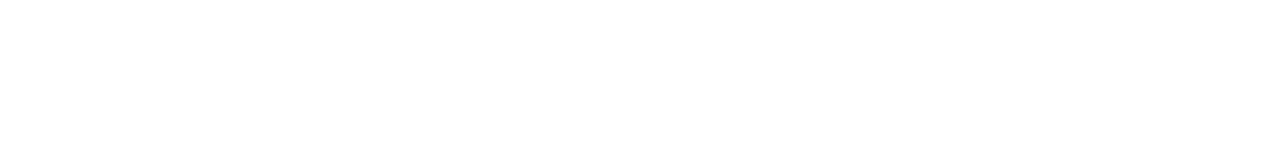
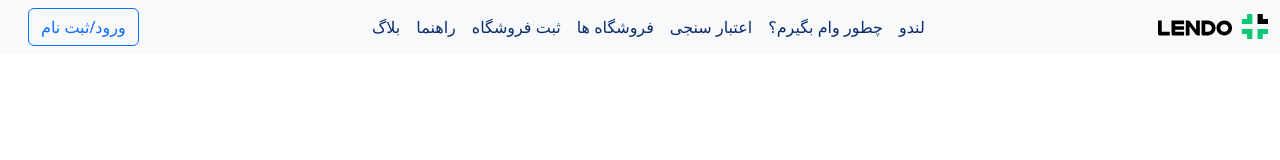
Before and after one commit to Amir-ZoghiPeyman/lendo-landing-page, a website built with Vite: page index.html in a window 1280 px wide. Built offline with nearby package versions, Linux system fonts and the light colour scheme.

Commit message:
navbar added

```diff
--- a/index.html
+++ b/index.html
@@ -6,8 +6,21 @@
     <meta name="viewport" content="width=device-width, initial-scale=1.0" />
     <title>لندو: دریافت وام, بدون چک و ضامن | لندو</title>
     <script type="module" src="/src/main.js" defer></script>
+    <link
+      href="https://cdn.jsdelivr.net/npm/bootstrap@5.3.8/dist/css/bootstrap.min.css"
+      rel="stylesheet"
+      integrity="sha384-sRIl4kxILFvY47J16cr9ZwB07vP4J8+LH7qKQnuqkuIAvNWLzeN8tE5YBujZqJLB"
+      crossorigin="anonymous"
+    />
+    <link rel="stylesheet" href="./src/styles/custom.css" />
   </head>
-  <body>
+  <body dir="rtl">
     <div id="app"></div>
   </body>
+
+  <script
+    src="https://cdn.jsdelivr.net/npm/bootstrap@5.3.8/dist/js/bootstrap.bundle.min.js"
+    integrity="sha384-FKyoEForCGlyvwx9Hj09JcYn3nv7wiPVlz7YYwJrWVcXK/BmnVDxM+D2scQbITxI"
+    crossorigin="anonymous"
+  ></script>
 </html>
--- a/package.json
+++ b/package.json
@@ -13,6 +13,7 @@
   },
   "dependencies": {
     "bootstrap": "^5.3.8",
+    "sass": "^1.94.0",
     "swiper": "^12.0.3"
   }
 }
--- a/src/components/navbar.js
+++ b/src/components/navbar.js
@@ -0,0 +1,158 @@
+export function renderHeader() {
+  const header = `
+    <nav class="navbar bg-body-tertiary fixed-top">
+      <div class="container-fluid">
+        <div class="d-flex align-items-center justify-content-between w-100">
+          <!-- Logo -->
+          <div class="d-flex align-items-center">
+            <svg
+              class="MuiSvgIcon-root MuiSvgIcon-fontSizeMedium Logo lendo-css-vubbuv"
+              focusable="false"
+              aria-hidden="true"
+              viewBox="0 0 110 26"
+              width="110"
+              height="26"
+            >
+              <path
+                fill-rule="evenodd"
+                clip-rule="evenodd"
+                d="M104.784 5.00693V0H99.5679V10.014H110V5.00693H104.784Z"
+                fill="inherit"
+              ></path>
+              <path
+                fill-rule="evenodd"
+                clip-rule="evenodd"
+                d="M83.9189 15.0205V20.0274H89.1351V25.0342H94.3512V15.0205H83.9189Z"
+                fill="#0AC974"
+              ></path>
+              <path
+                fill-rule="evenodd"
+                clip-rule="evenodd"
+                d="M99.5684 15.0205V25.0342H104.784V20.0274H110V15.0205H99.5684Z"
+                fill="#0AC974"
+              ></path>
+              <path
+                fill-rule="evenodd"
+                clip-rule="evenodd"
+                d="M89.1356 5.00693H83.9194V10.014H94.3518V0H89.1356V5.00693Z"
+                fill="#0AC974"
+              ></path>
+              <path
+                fill-rule="evenodd"
+                clip-rule="evenodd"
+                d="M3.73169 6.56445H0V19.66C0 20.6342 0.82572 21.4239 1.84426 21.4239H11.8028V17.8546H3.73169V6.56445Z"
+                fill="inherit"
+              ></path>
+              <path
+                fill-rule="evenodd"
+                clip-rule="evenodd"
+                d="M38.1001 15.8337L32.088 7.61797C31.6047 6.95769 30.8152 6.56445 29.9727 6.56445H27.7725V21.424H31.504V12.1548L37.5163 20.3705C37.9995 21.0308 38.7891 21.424 39.6315 21.424H41.8318V6.56445H38.1001V15.8337Z"
+                fill="inherit"
+              ></path>
+              <path
+                fill-rule="evenodd"
+                clip-rule="evenodd"
+                d="M13.4951 19.6598C13.4951 20.6341 14.3208 21.4239 15.3394 21.4239H26.0792V17.8546H17.2268V15.7787H26.0792V12.2096H17.2268V10.1339H26.0792V6.56445H13.4951V19.6598Z"
+                fill="inherit"
+              ></path>
+              <path
+                fill-rule="evenodd"
+                clip-rule="evenodd"
+                d="M49.8163 17.8546H47.2557V10.1339H49.8163C52.0416 10.1339 53.8521 11.8657 53.8521 13.9942C53.8521 16.1228 52.0416 17.8546 49.8163 17.8546ZM49.6509 6.56445H43.5244V19.6598C43.5244 20.6341 44.3499 21.424 45.3685 21.424H49.8163C54.1772 21.424 57.7108 17.968 57.5802 13.769C57.4545 9.72809 53.8774 6.56445 49.6509 6.56445Z"
+                fill="inherit"
+              ></path>
+              <path
+                fill-rule="evenodd"
+                clip-rule="evenodd"
+                d="M66.3066 17.8546C64.0812 17.8546 62.2708 16.1228 62.2708 13.9942C62.2708 11.8657 64.0812 10.1339 66.3066 10.1339C68.5319 10.1339 70.3424 11.8657 70.3424 13.9942C70.3424 16.1228 68.5319 17.8546 66.3066 17.8546ZM66.3066 6.56445C62.0238 6.56445 58.5391 9.89752 58.5391 13.9942C58.5391 18.0908 62.0238 21.424 66.3066 21.424C70.5894 21.424 74.0738 18.0908 74.0738 13.9942C74.0738 9.89752 70.5894 6.56445 66.3066 6.56445Z"
+                fill="inherit"
+              ></path>
+            </svg>
+          </div>
+
+          <!-- Navbar links for desktop -->
+          <div class="d-none d-lg-flex gap-3">
+            <a href="" class="text-brand text-decoration-none">لندو</a>
+            <a href="" class="text-brand text-decoration-none"
+              >چطور وام بگیرم؟</a
+            >
+            <a href="" class="text-brand text-decoration-none">اعتبار سنجی</a>
+            <a href="" class="text-brand text-decoration-none">فروشگاه ها</a>
+            <a href="" class="text-brand text-decoration-none">ثبت فروشگاه</a>
+            <a href="" class="text-brand text-decoration-none">راهنما</a>
+            <a href="" class="text-brand text-decoration-none">بلاگ</a>
+          </div>
+
+          <!-- Offcanvas toggle button for mobile -->
+          <button
+            class="navbar-toggler d-lg-none"
+            type="button"
+            data-bs-toggle="offcanvas"
+            data-bs-target="#offcanvasNavbar"
+            aria-controls="offcanvasNavbar"
+            aria-label="Toggle navigation"
+          >
+            <span class="navbar-toggler-icon"></span>
+          </button>
+
+          <!-- Login/Register button -->
+          <button type="button" class="btn btn-outline-primary ms-3">
+            ورود/ثبت نام
+          </button>
+        </div>
+
+        <!-- Offcanvas for mobile -->
+        <div
+          class="offcanvas offcanvas-end"
+          tabindex="-1"
+          id="offcanvasNavbar"
+          aria-labelledby="offcanvasNavbarLabel"
+        >
+          <div class="offcanvas-header">
+            <button
+              type="button"
+              class="btn-close"
+              data-bs-dismiss="offcanvas"
+              aria-label="Close"
+            ></button>
+          </div>
+          <div class="offcanvas-body">
+            <ul class="navbar-nav justify-content-end flex-grow-1 pe-3">
+              <li class="nav-item">
+                <a href="" class="text-brand text-decoration-none">لندو</a>
+              </li>
+              <li class="nav-item">
+                <a href="" class="text-brand text-decoration-none"
+                  >چطور وام بگیرم؟</a
+                >
+              </li>
+              <li class="nav-item">
+                <a href="" class="text-brand text-decoration-none"
+                  >اعتبار سنجی</a
+                >
+              </li>
+              <li class="nav-item">
+                <a href="" class="text-brand text-decoration-none"
+                  >فروشگاه ها</a
+                >
+              </li>
+              <li class="nav-item">
+                <a href="" class="text-brand text-decoration-none"
+                  >ثبت فروشگاه</a
+                >
+              </li>
+              <li class="nav-item">
+                <a href="" class="text-brand text-decoration-none">راهنما</a>
+              </li>
+              <li class="nav-item">
+                <a href="" class="text-brand text-decoration-none">بلاگ</a>
+              </li>
+            </ul>
+          </div>
+        </div>
+      </div>
+    </nav>
+    `
+
+  return header;
+}
--- a/src/main.js
+++ b/src/main.js
@@ -1,3 +1,12 @@
-import "bootstrap/dist/css/bootstrap.min.css";
 import "bootstrap/dist/js/bootstrap.bundle.min.js";
-import '/src/styles/main.css';
+import { renderHeader } from "./components/navbar.js";
+import './styles/custom.scss';
+
+document.addEventListener("DOMContentLoaded", () => {
+    const app = document.getElementById("app");
+    if (app) {
+        const headerContainer = document.createElement("header");
+        headerContainer.innerHTML = renderHeader();
+        app.prepend(headerContainer);
+    }
+});
--- /dev/null
+++ b/src/styles/custom.scss
@@ -0,0 +1,14 @@
+@import "bootstrap/scss/functions";
+
+$custom-colors: (
+  "brand": #0b2c6e,
+);
+
+@import "bootstrap/scss/variables";
+
+$theme-colors: map-merge($theme-colors, $custom-colors);
+
+@import "bootstrap/scss/maps";
+@import "bootstrap/scss/mixins";
+@import "bootstrap/scss/utilities";
+@import "bootstrap/scss/bootstrap";
```
Also changed, not shown: src/assets/images/ads.png (added), src/styles/main.css (deleted), 1 other file.
